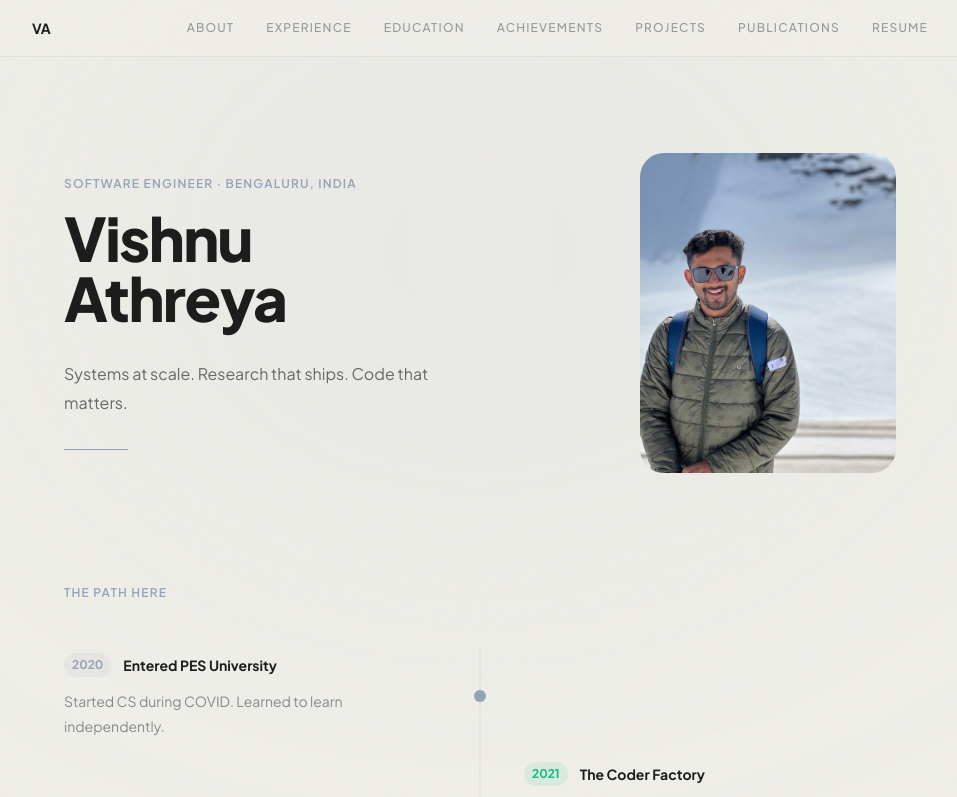
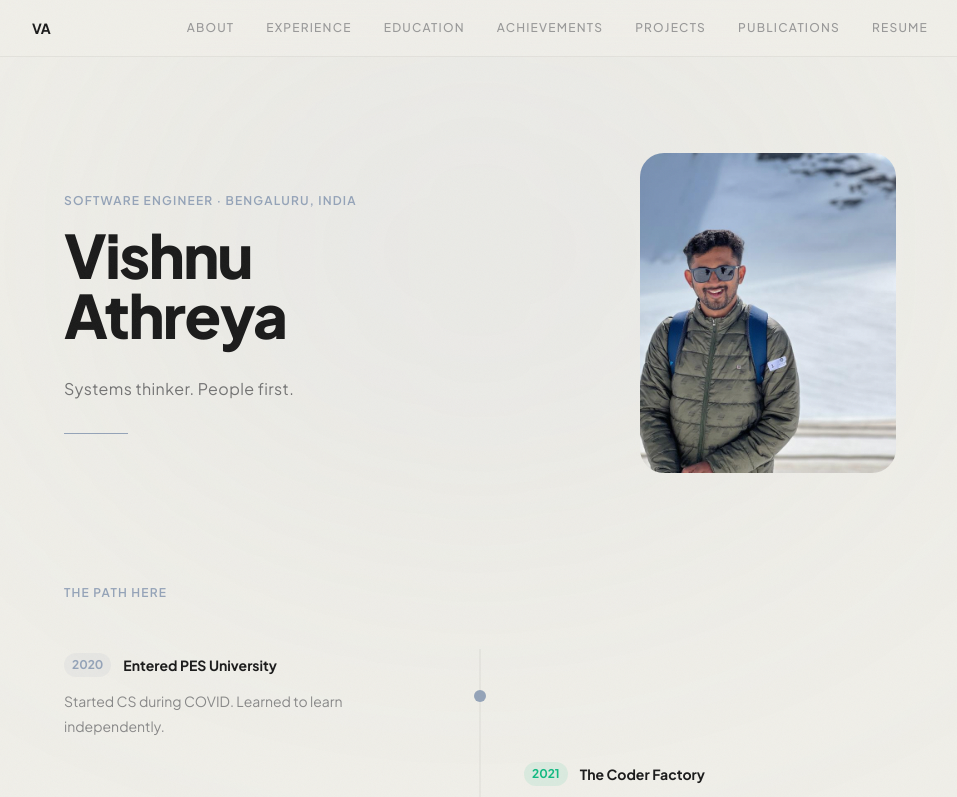
Before and after one commit to vishnuathreya28/vishnu-athreya, a Next.js app: page / in a window 1280 px wide. Shown: the top 797 px of the page, without its empty margins (160-1117 px from the left). Built offline with nearby package versions, Linux system fonts and the light colour scheme.

Commit message:
minor changes for tagline and bottom contacts

```diff
--- a/components/Contact.js
+++ b/components/Contact.js
@@ -1,12 +1,23 @@
 'use client'
 
 import { motion, useInView } from 'framer-motion'
-import { useRef } from 'react'
+import { useRef, useState } from 'react'
+
+export default function Contact() {
+  const ref = useRef(null)
+  const isInView = useInView(ref, { once: true, margin: '-80px' })
+  const [copied, setCopied] = useState(false)
+
+  const handleCopy = () => {
+    navigator.clipboard.writeText('vishnu.athreya77@gmail.com')
+    setCopied(true)
+    setTimeout(() => setCopied(false), 2000)
+  }
 
   const contacts = [
     {
       label: 'Email',
-    href: 'mailto:vishnu.athreya77@gmail.com',
+      href: null,
       icon: (
         <svg width="20" height="20" viewBox="0 0 24 24" fill="none" stroke="currentColor" strokeWidth="1.5" strokeLinecap="round" strokeLinejoin="round">
           <rect x="2" y="4" width="20" height="16" rx="2"/>
@@ -36,10 +47,6 @@ const contacts = [
     },
   ]
 
-export default function Contact() {
-  const ref = useRef(null)
-  const isInView = useInView(ref, { once: true, margin: '-80px' })
-
   return (
     <section className="w-full py-12">
       <motion.h2
@@ -54,17 +61,21 @@ export default function Contact() {
       </motion.h2>
 
       <div className="flex flex-col">
-        {contacts.map((contact, index) => (
-          <motion.a
+        {contacts.map((contact, index) => {
+          const isEmail = contact.label === 'Email'
+          const MotionEl = isEmail ? motion.div : motion.a
+
+          return (
+            <MotionEl
               key={contact.label}
-            href={contact.href}
-            target={contact.href.startsWith('http') ? '_blank' : undefined}
-            rel={contact.href.startsWith('http') ? 'noopener noreferrer' : undefined}
+              {...(isEmail
+                ? { onClick: handleCopy, style: { cursor: 'pointer', borderBottom: '1px solid rgba(26,26,26,0.06)', color: '#666' } }
+                : { href: contact.href, target: '_blank', rel: 'noopener noreferrer', style: { borderBottom: '1px solid rgba(26,26,26,0.06)', color: '#666' } }
+              )}
               initial={{ opacity: 0, x: -20 }}
               animate={isInView ? { opacity: 1, x: 0 } : {}}
               transition={{ duration: 0.4, delay: index * 0.08 }}
               className="flex items-center justify-between py-5 transition-all duration-200 group"
-            style={{ borderBottom: '1px solid rgba(26,26,26,0.06)', color: '#666' }}
               onMouseEnter={e => e.currentTarget.style.color = '#1a1a1a'}
               onMouseLeave={e => e.currentTarget.style.color = '#666'}
             >
@@ -74,27 +85,24 @@ export default function Contact() {
                   {contact.label}
                 </span>
               </div>
-            <span
-              className="text-sm transition-all duration-200"
-              style={{ color: '#94a3b8' }}
-            >
-              →
+              <span className="text-sm transition-all duration-200" style={{ color: '#94a3b8' }}>
+                {isEmail && copied ? 'Copied!' : '→'}
               </span>
-          </motion.a>
-        ))}
+            </MotionEl>
+          )
+        })}
       </div>
 
-      {/* Footer */}
       <motion.div
         initial={{ opacity: 0 }}
         animate={isInView ? { opacity: 1 } : {}}
         transition={{ duration: 0.6, delay: 0.5 }}
-        className="flex items-center justify-between mt-20 pt-10"
         style={{
           marginTop: '80px',
           paddingTop: '40px',
           borderTop: '1px solid rgba(26,26,26,0.08)'
         }}
+        className="flex items-center justify-between"
       >
         <span className="text-xs uppercase tracking-widest" style={{ color: '#bbb' }}>
           Vishnu Athreya · 2026
--- a/components/Hero.js
+++ b/components/Hero.js
@@ -2,6 +2,7 @@
 
 import { motion } from 'framer-motion'
 import { bio } from '@/data/content'
+import TypingQuote from './Tagline';
 
 export default function Hero() {
   return (
@@ -32,17 +33,7 @@ export default function Hero() {
               Vishnu<br />Athreya
             </motion.h1>
           </div>
-
-          <motion.p
-            initial={{ opacity: 0, y: 10 }}
-            animate={{ opacity: 1, y: 0 }}
-            transition={{ duration: 0.4, delay: 0.2 }}
-            className="text-base max-w-sm"
-            style={{ color: '#666', lineHeight: '1.8' }}
-          >
-            {bio.tagline}
-          </motion.p>
-
+          <TypingQuote />
           <motion.div
             initial={{ scaleX: 0 }}
             animate={{ scaleX: 1 }}
--- /dev/null
+++ b/components/Tagline.js
@@ -0,0 +1,24 @@
+'use client';
+
+import { useState, useEffect } from 'react';
+
+export default function Tagline() {
+  const [visible, setVisible] = useState(false);
+
+  useEffect(() => {
+    const timer = setTimeout(() => setVisible(true), 200);
+    return () => clearTimeout(timer);
+  }, []);
+
+  return (
+    <p
+      className="text-base text-neutral-500 tracking-wide"
+      style={{
+        opacity: visible ? 1 : 0,
+        transition: 'opacity 1s ease',
+      }}
+    >
+      Systems thinker. People first.
+    </p>
+  );
+}
--- a/data/content.js
+++ b/data/content.js
@@ -1,8 +1,7 @@
 export const personas = ['All', 'Finance', 'Data Engineering', 'SWE']
 
 export const bio = {
-  name: 'Vishnu Athreya',
-  tagline: 'Systems at scale. Research that ships. Code that matters.',
+  name: 'Vishnu Athreya'
 }
 
 export const projects = [
```
Also changed, not shown: app/globals.css (+10 -0 lines). Lines whose indentation alone changed are shown as unchanged.
